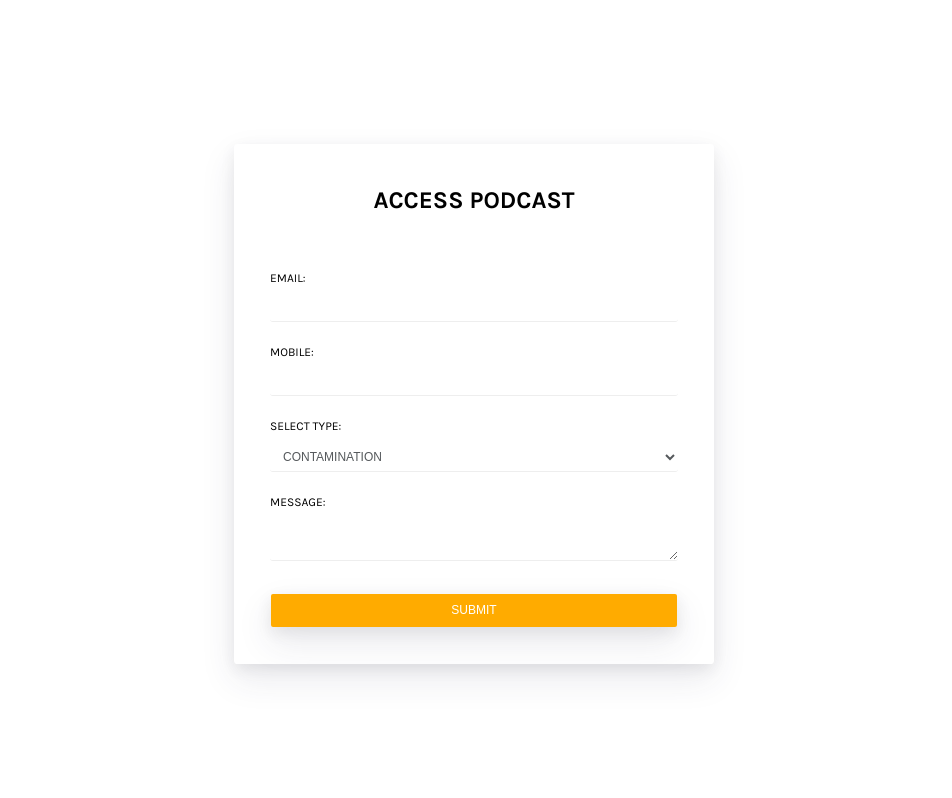
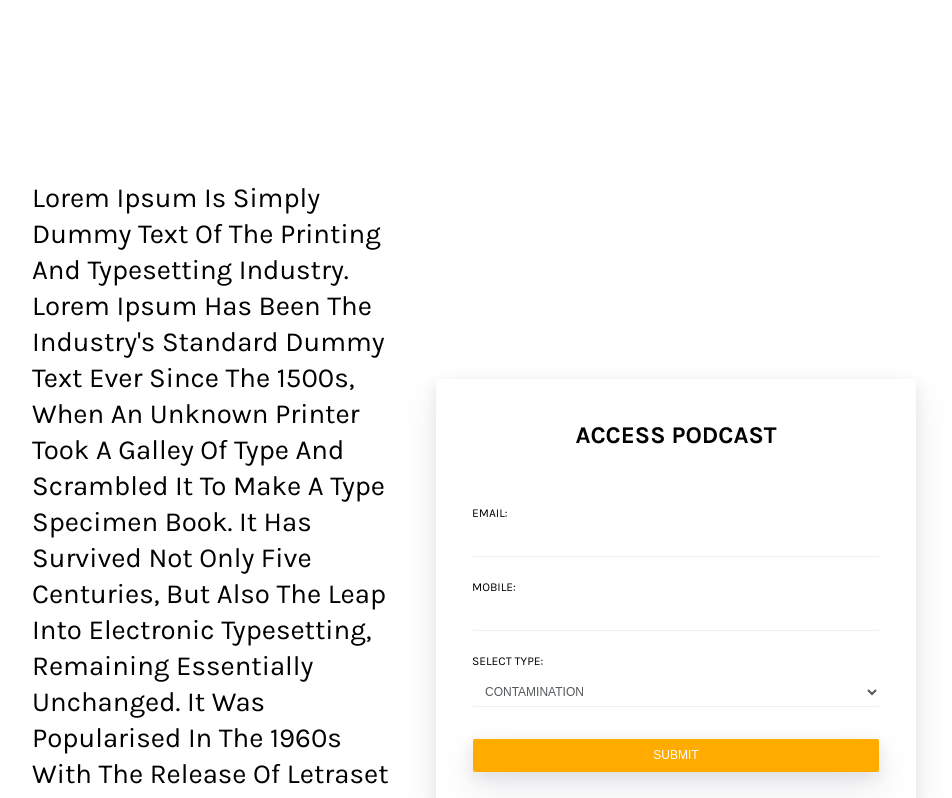
Before and after one commit to learnwithcode/Early-Access-Podcast, a React (Create React App) app: page / in a window 1280 px wide. Shown: the top 798 px of the page, without its empty margins (166-1118 px from the left). Built offline with nearby package versions, Linux system fonts and the light colour scheme.

Commit message:
form sumit react

```diff
--- a/package.json
+++ b/package.json
@@ -6,6 +6,7 @@
     "@testing-library/jest-dom": "^4.2.4",
     "@testing-library/react": "^9.5.0",
     "@testing-library/user-event": "^7.2.1",
+    "axios": "^0.19.2",
     "react": "^16.13.1",
     "react-dom": "^16.13.1",
     "react-scripts": "3.4.1"
--- a/src/App.js
+++ b/src/App.js
@@ -1,12 +1,10 @@
 import React from 'react'
+import axios from 'axios';
 
 // local import here.
 import './static/css/style.css'
 
 class ReactFormLabel extends React.Component {
-    constructor(props) {
-     super(props)
-    }
 
     render() {
      return(
@@ -17,81 +15,65 @@ class ReactFormLabel extends React.Component {
 
 
 class App extends React.Component {
-    constructor(props) {
-        super(props)
 
-        this.state = {
-         name: '',
+    state = {
          email: '',
-         subject: '',
-         message: ''
+         phone: '',
+         ocd: '',
         }
 
-        this.handleChange = this.handleChange.bind(this)
-        this.handleSubmit = this.handleSubmit.bind(this)
+        handleChange = e => {
+            this.setState({[e.target.name]: e.target.value})
           }
 
-       handleChange = (e) => {
-        let newState = {}
-
-        newState[e.target.name] = e.target.value
-
-        this.setState(newState)
-       }
-
-
-       handleSubmit = (e, message) => {
+        onFormSubmit = (e) => {
         e.preventDefault()
 
         let formData = {
-         formSender: this.state.name,
-         formEmail: this.state.email,
-         formSubject: this.state.subject,
-         formMessage: this.state.message
+         email: this.state.email,
+         phone: this.state.phone,
+         ocd: this.state.ocd,
+
         }
 
-        if (formData.formSender.length < 1 || formData.formEmail.length < 1 || formData.formSubject.length < 1 || formData.formMessage.length < 1) {
-         return false
+        if (formData.phone.length < 10) {
+            return alert('phone must be 10 digits')
            }
 
-        // $.ajax({
-        //  url: '/some/url',
-        //  dataType: 'json',
-        //  type: 'POST',
-        //  data: formData,
-        //  success: function(data) {
-        //   if (confirm('Thank you for your message. Can I erase the form?')) {
-        //     this.setState({
-        //      firstName: '',
-        //      lastName: '',
-        //      email: '',
-        //      subject: '',
-        //      message: ''
-        //     })
-        //   }
-        //  },
-        //  error: function(xhr, status, err) {
-        //   console.error(status, err.toString())
-        //   alert('There was some problem with sending your message.')
-        //  }
-        // })
+        axios.post('https://mypodcst.herokuapp.com/email/create/', formData)
+        .then(response => {
+            console.log(response)
+            if (response.status === 201){
+                this.setState({
+                    email: '',
+                    phone: '',
+                    ocd: '',
+                })
+            //    this.props.history.push('/moneyform');
+            }
+        })
+        .catch(err => {
+            console.log(err)
+            return alert('Mobile Or Email Exist')
+        });
+       }
 
-        this.setState({
-         firstName: '',
-         lastName: '',
-         email: '',
-         subject: '',
-         message: ''
-        })
-       }
     render() {
         return (
             <React.Fragment>
-            <header>
-                <form className='react-form' onSubmit={this.handleSubmit}>
-                <h1>Access Podcast</h1>
+            <header className='header'>
+                <div className='header__container'>
+                <div className='header__text-box'>
+                    <h3 className='heading-tertiary'>
 
 
+                Lorem Ipsum is simply dummy text of the printing and typesetting industry. Lorem Ipsum has been the industry's standard dummy text ever since the 1500s, when an unknown printer took a galley of type and scrambled it to make a type specimen book. It has survived not only five centuries, but also the leap into electronic typesetting, remaining essentially unchanged. It was popularised in the 1960s with the release of Letraset sheets containing Lorem Ipsum passages, and more recently with desktop publishing software like Aldus PageMaker including versions of Lorem Ipsum.
+                </h3>
+                </div>
+                <div className='header__form-box'>
+                    <form className='react-form' onSubmit={(event) => this.onFormSubmit(event)}>
+
+                            <h1 className='form-title'>Access Podcast</h1>
 
                             <fieldset className='form-group'>
                             <ReactFormLabel htmlFor='formEmail' title='Email:' />
@@ -100,9 +82,9 @@ class App extends React.Component {
                             </fieldset>
 
                             <fieldset className='form-group'>
-                        <ReactFormLabel htmlFor='formSubject' title='Mobile:'/>
+                            <ReactFormLabel htmlFor='phone' title='Mobile:'/>
 
-                        <input id='formSubject' className='form-input' name='subject' type='text' required onChange={this.handleChange} value={this.state.subject} />
+                            <input id='phone' className='form-input' name='phone' type='text' required onChange={this.handleChange} value={this.state.phone} />
                             </fieldset>
 
                             <fieldset className='form-group'>
@@ -116,19 +98,12 @@ class App extends React.Component {
                                 </select>
                             </fieldset>
 
-                        <fieldset className='form-group'>
-                        <ReactFormLabel htmlFor='formMessage' title='Message:' />
-
-                        <textarea id='formMessage' className='form-textarea' name='message' onChange={this.handleChange}></textarea>
-                        </fieldset>
-
-
-
-
                             <div className='form-group'>
                             <input id='formButton' className='btn' type='submit' placeholder='Send message' />
                             </div>
                     </form>
+                </div>
+                </div>
             </header>
             </React.Fragment>
         )
--- a/src/static/css/style.css
+++ b/src/static/css/style.css
@@ -41,17 +41,26 @@ html {
 body {
   box-sizing: border-box; }
 
+.header {
+  padding: 15rem; }
+  .header__container {
+    display: flex;
+    justify-content: space-around;
+    align-items: center;
+    flex-wrap: wrap; }
+  .header__text-box {
+    flex: 0 0 40%; }
+  .header__form-box {
+    flex: 0 0 30%; }
+
 form {
   padding: 3rem;
-  margin-top: 12rem;
-  margin-right: auto;
-  margin-left: auto;
   width: 40rem;
   background-color: #fff;
   border-radius: .3rem;
   box-shadow: 0 15px 35px rgba(50, 50, 93, 0.1), 0 5px 15px rgba(0, 0, 0, 0.07); }
 
-h1 {
+.form-title {
   margin-top: 0;
   margin-bottom: 3.236rem;
   text-align: center;
@@ -161,12 +170,10 @@ body {
   line-height: 2.8rem; }
 
 .heading-tertiary {
-  font-size: 4.8rem;
+  font-size: 2.3rem;
   font-weight: 400;
   text-transform: capitalize;
-  text-decoration: underline;
-  line-height: 5.6rem;
-  margin-bottom: 4rem; }
+  line-height: 3rem; }
   @media (max-width: 37.5em) {
     .heading-tertiary {
       font-size: 5rem;
--- a/src/static/sass/base/_base.scss
+++ b/src/static/sass/base/_base.scss
@@ -55,26 +55,36 @@ body {
     box-sizing: border-box;
 }
 
-// header{
-//     position: relative;
-// }
+.header{
+    padding: 15rem;
+    &__container{
+      display: flex;
+      justify-content: space-around;
+      align-items: center;
+      flex-wrap: wrap;
+    }
+
+    &__text-box{
+      flex: 0 0 40%; //grow shrink basis.
+
+
+    }
+
+    &__form-box{
+      flex: 0 0 30%; //grow shrink basis.
+
+    }
+}
 
 form {
-    // position: absolute;
-    // top: 40%;
-    // left: 50%;
-    // transform: translate(-50%, -50%);
     padding: 3rem;
-    margin-top: 12rem;
-    margin-right: auto;
-    margin-left: auto;
     width: 40rem;
     background-color: #fff;
     border-radius: .3rem;
     box-shadow: 0 15px 35px rgba(50,50,93,.1),0 5px 15px rgba(0,0,0,.07);
   }
 
-  h1 {
+  .form-title {
     margin-top: 0;
     margin-bottom: 3.236rem;
     text-align: center;
--- a/src/static/sass/base/_typography.scss
+++ b/src/static/sass/base/_typography.scss
@@ -52,12 +52,11 @@ body {
 }
 
 .heading-tertiary {
-    font-size: 4.8rem;
+    font-size: 2.3rem;
     font-weight: 400;
     text-transform: capitalize;
-    text-decoration: underline;
-    line-height: 5.6rem;
-    margin-bottom: 4rem;
+    // text-decoration: underline;
+    line-height: 3rem;
 
     @include respond(phone) {
         font-size: 5rem;
```
Also changed, not shown: 1 other file (tests, documents, lock files or other folders). Lines whose indentation alone changed are shown as unchanged.
